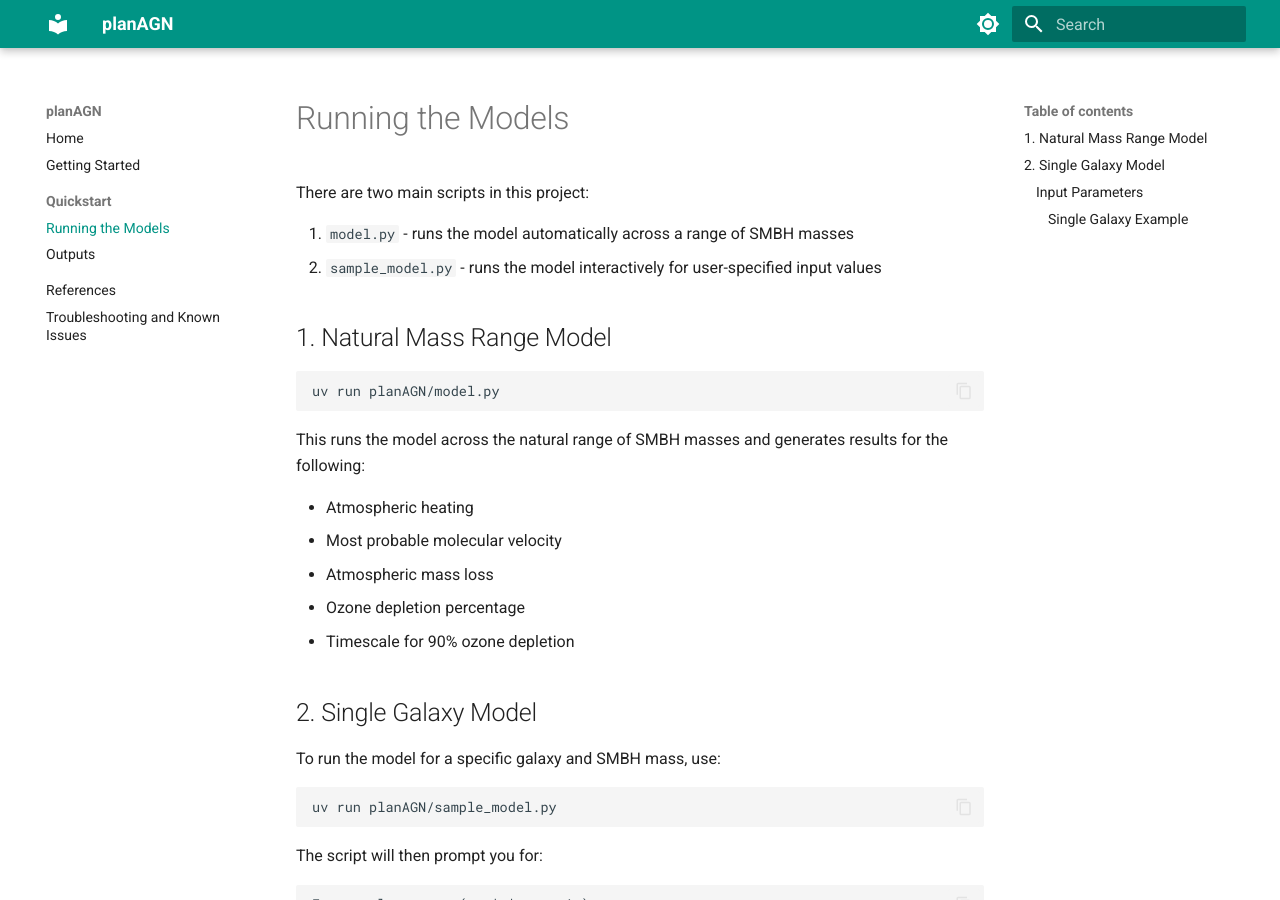
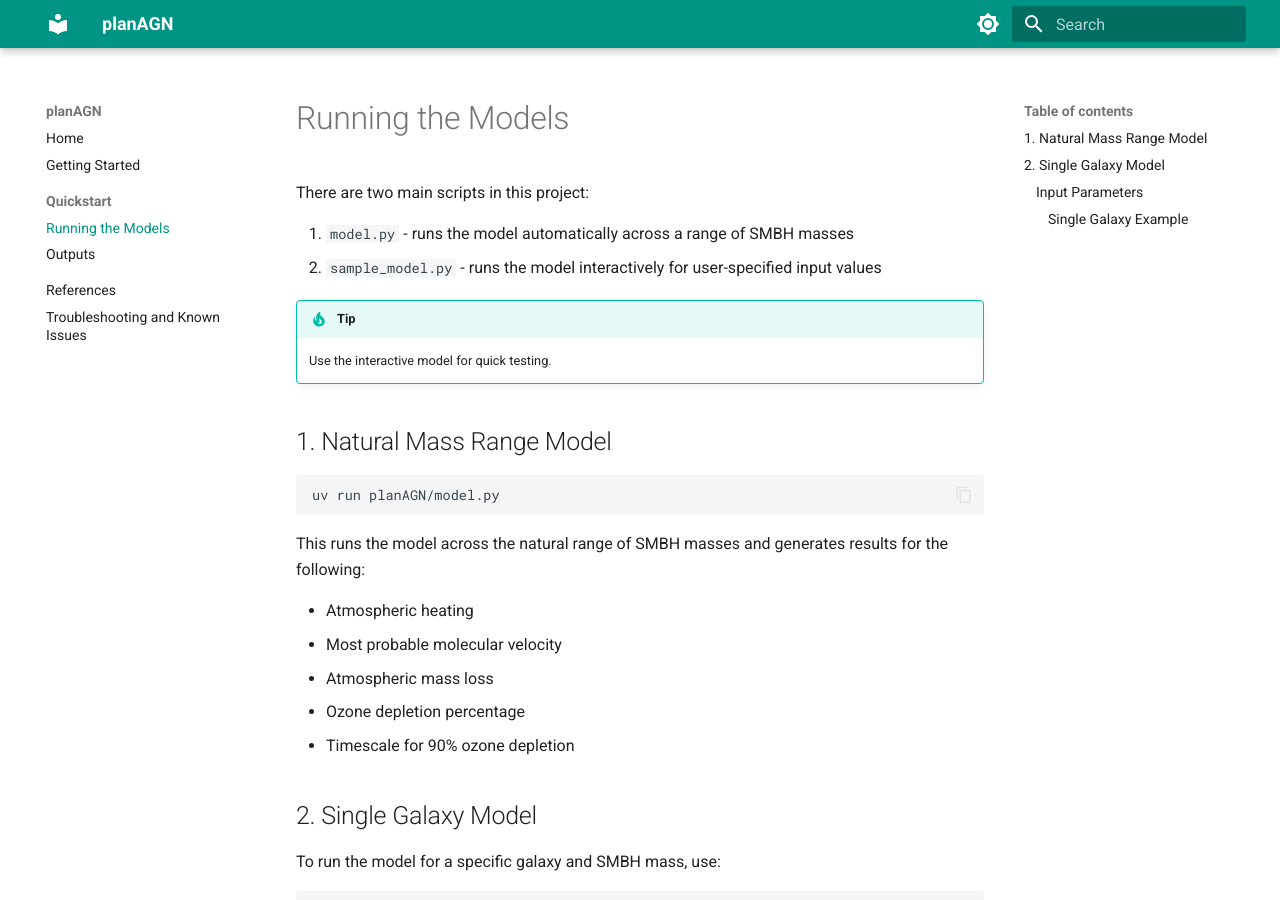
Before and after one commit to jourdanwaas/planAGN, an MkDocs documentation site: the page built from docs/docs/running.md, in a window 1280 px wide and 900 px high. Built offline with MkDocs 1.6.1 and Material for MkDocs 9.7.7, drawn with Linux system fonts in a browser that asks for light colours.

Commit message:
added tip re. testing

```diff
--- a/docs/docs/running.md
+++ b/docs/docs/running.md
@@ -5,6 +5,9 @@ There are two main scripts in this project:
 
 1. `model.py` - runs the model automatically across a range of SMBH masses
 2. `sample_model.py` - runs the model interactively for user-specified input values
+
+!!! tip
+    Use the interactive model for quick testing.
 
 ## 1. Natural Mass Range Model
 
```
